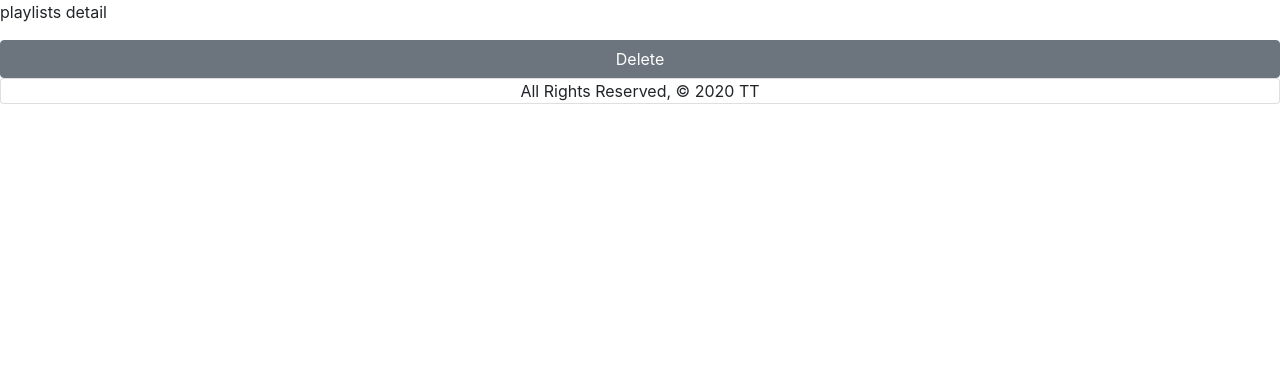
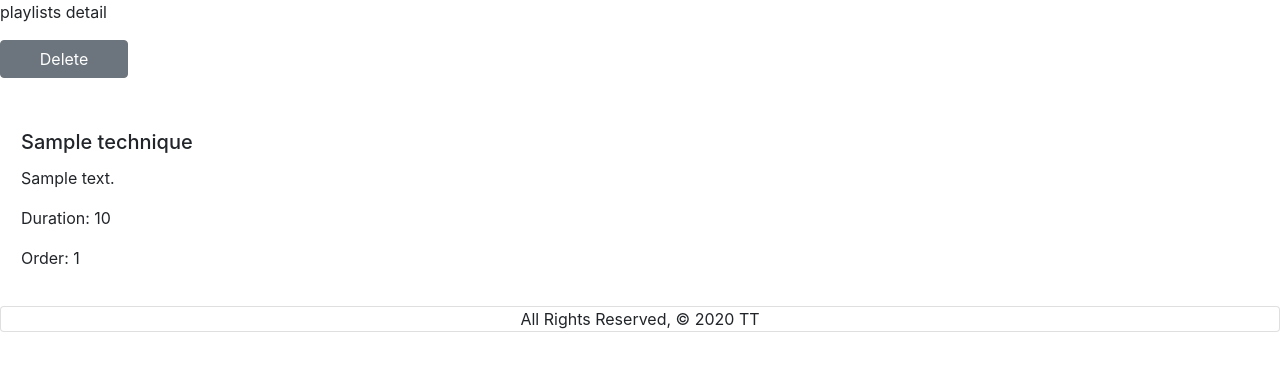
Before and after one commit to longevitytina/massage.ify, a Django app: page /profile/playlist/1/detail in a window 1280 px wide. Shown: the part 56-427 px from the top of the page. Run offline with Django 3.2, Linux system fonts and the light colour scheme; a user stored in the database is signed in; tables that the repository leaves empty hold one stand-in row (values such as "Sample post"); parts of the project's set-up code (start-up, migrations or seed data) failed here and were passed over; some libraries are stand-ins or nearby versions.

Commit message:
Adds playlist detail with dynamic list of techs.

```diff
--- a/main_app/templates/playlists/playlist_detail.html
+++ b/main_app/templates/playlists/playlist_detail.html
@@ -1,6 +1,19 @@
 {% extends 'base.html' %} {% block content %}
+
 <p>playlists detail</p>
-<a href="{% url 'delete_playlist' playlist.id %}" class="btn btn-secondary"
-  >Delete</a
->
+<div class="btn-group pb-3" style="width: 10%;">
+  <a href="{% url 'delete_playlist' playlist.id %}" class="btn btn-secondary"
+    >Delete</a
+  >
+</div>
+<div class="card-deck p-3" style="max-width: 30rem;">
+  {% for technique in playlist_techniques.all %}
+  <div class="card-body">
+    <h5 class="card-title">{{ technique.technique.name }}</h5>
+    <p class="card-text">{{ technique.technique.description }}</p>
+    <p class="card-text">Duration: {{ technique.duration }}</p>
+    <p class="card-text">Order: {{ technique.order }}</p>
+  </div>
+  {% endfor %}
+</div>
 {% endblock %}
```
